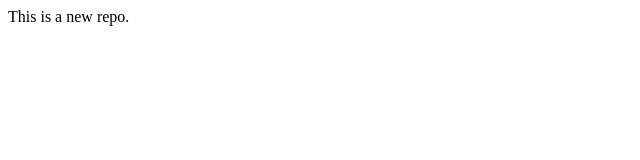
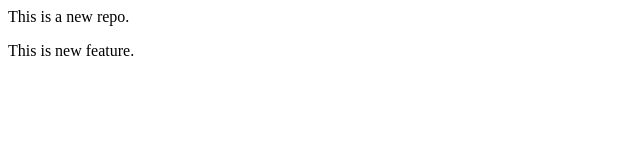
Before and after one commit to Gayathri9392839322/localrepo, a plain HTML site: page index.html in a window 1280 px wide. Shown: the whole page, without its empty margins (0-640 px from the left). Drawn offline with Linux system fonts and the light colour scheme.

Commit message:
Add new feature

```diff
--- a/index.html
+++ b/index.html
@@ -1 +1,2 @@
 <P>This is a new repo.</P>
+<P>This is new feature.</P>
```
